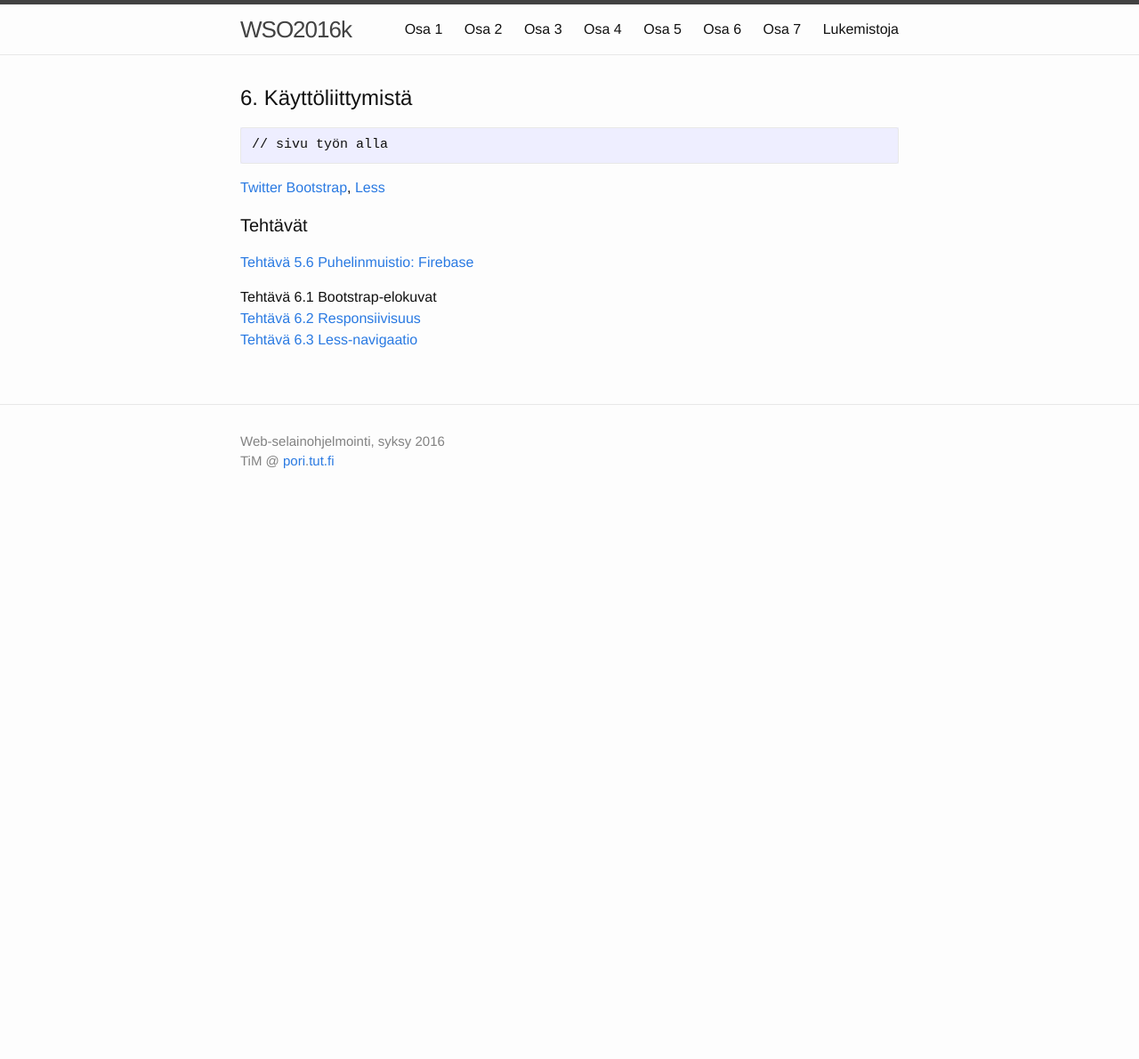
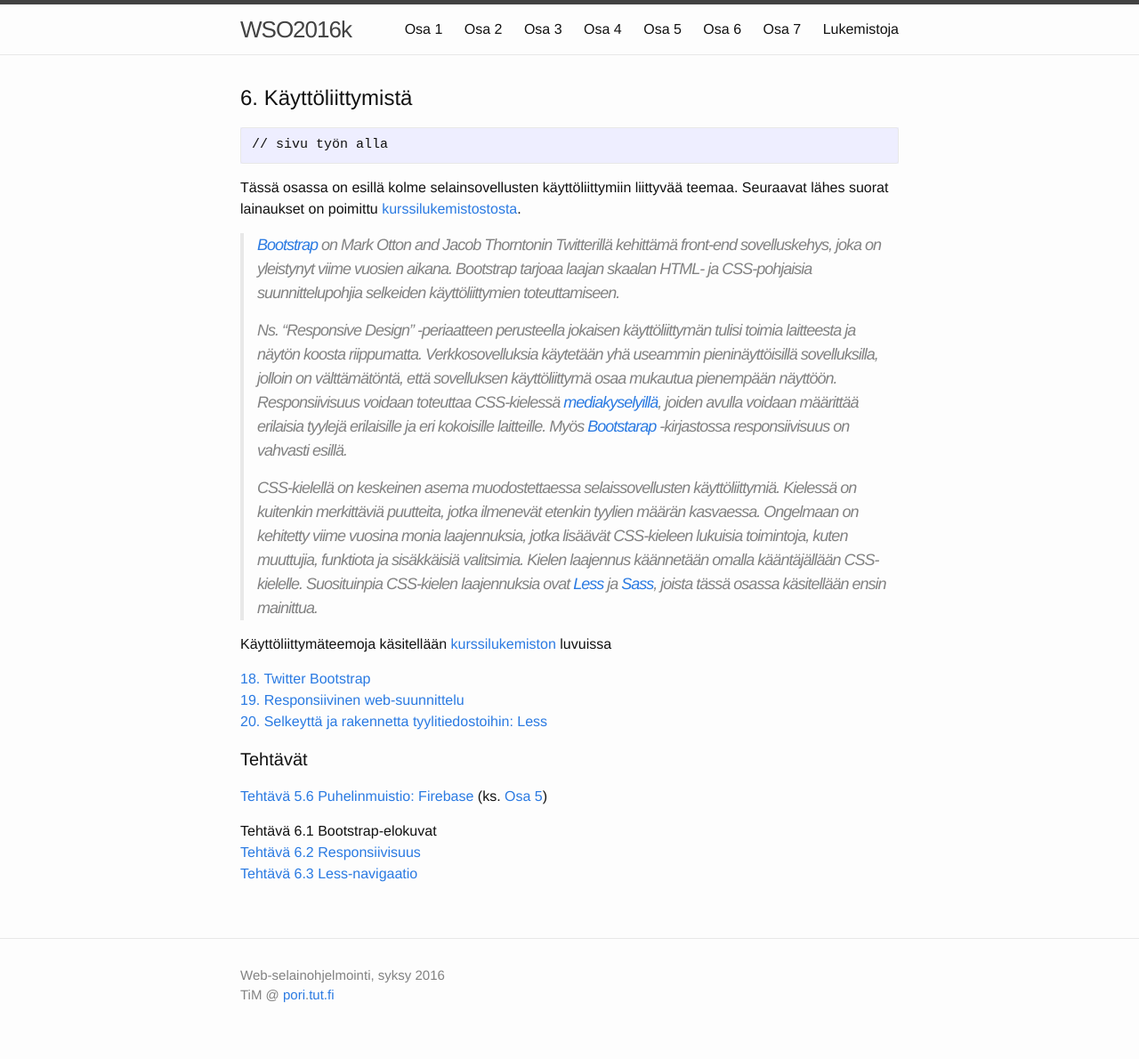
Before and after one commit to timedu/wso, a Jekyll site: the page built from osa6.md, in a window 1280 px wide. Shown: the whole page at 89% size. Built offline with Jekyll 4.4.1, drawn with Linux system fonts in a browser that asks for light colours; before the commit the page ends 900 px from its top, so only the background shows below that.

Commit message:
part 6 intro

```diff
--- a/osa6.md
+++ b/osa6.md
@@ -8,13 +8,34 @@ title: 6. Käyttöliittymistä
 // sivu työn alla
 ~~~
 
+Tässä osassa on esillä kolme selainsovellusten käyttöliittymiin liittyvää teemaa. Seuraavat lähes suorat lainaukset on poimittu [kurssilukemistostosta][weso].
 
-[Twitter Bootstrap](http://getbootstrap.com/), [Less](http://lesscss.org)
+[weso]: {{site.baseurl}}/weso/
 
+> [Bootstrap][bootstrap] on Mark Otton and Jacob Thorntonin Twitterillä kehittämä front-end sovelluskehys, joka on yleistynyt viime vuosien aikana. Bootstrap tarjoaa laajan skaalan HTML- ja CSS-pohjaisia suunnittelupohjia selkeiden käyttöliittymien toteuttamiseen.
+>
+> Ns. "Responsive Design" -periaatteen perusteella jokaisen käyttöliittymän tulisi toimia laitteesta ja näytön koosta riippumatta. Verkkosovelluksia käytetään yhä useammin pieninäyttöisillä sovelluksilla, jolloin on välttämätöntä, että sovelluksen käyttöliittymä osaa mukautua pienempään näyttöön. Responsiivisuus voidaan toteuttaa CSS-kielessä [mediakyselyillä][media_queries], joiden avulla voidaan määrittää erilaisia tyylejä erilaisille ja eri kokoisille laitteille. Myös [Bootstarap][bootstrap]  -kirjastossa responsiivisuus on vahvasti esillä.
+>
+> CSS-kielellä on keskeinen asema muodostettaessa selaissovellusten käyttöliittymiä. Kielessä on kuitenkin merkittäviä puutteita, jotka ilmenevät etenkin tyylien määrän kasvaessa. Ongelmaan on kehitetty viime vuosina monia laajennuksia, jotka lisäävät CSS-kieleen lukuisia toimintoja, kuten muuttujia, funktiota ja sisäkkäisiä valitsimia. Kielen laajennus käännetään omalla kääntäjällään CSS-kielelle. Suosituinpia CSS-kielen laajennuksia ovat [Less][less] ja [Sass][sass], joista tässä osassa käsitellään ensin mainittua.
+
+[bootstrap]: http://getbootstrap.com/
+[media_queries]: https://developer.mozilla.org/en-US/docs/Web/CSS/Media_Queries/Using_media_queries
+[less]: http://lesscss.org
+[sass]: http://sass-lang.com
+
+Käyttöliittymäteemoja käsitellään [kurssilukemiston][weso] luvuissa
+
+[18. Twitter Bootstrap][luku-18]
+[19. Responsiivinen web-suunnittelu][luku-19]
+[20. Selkeyttä ja rakennetta tyylitiedostoihin: Less][luku-20]
+
+[luku-18]: {{site.baseurl}}/weso/#18-Twitter-Bootstrap
+[luku-19]: {{site.baseurl}}/weso/#19-Responsiivinen-web-suunnittelu
+[luku-20]: {{site.baseurl}}/weso/#20-Selkeyttä-ja-rakennetta-tyylitiedostoihin:-Less
 
 #### Tehtävät
 
-[Tehtävä 5.6 Puhelinmuistio: Firebase](tehtava56)
+[Tehtävä 5.6 Puhelinmuistio: Firebase](tehtava56) (ks. [Osa 5](../osa5))
 
 Tehtävä 6.1 Bootstrap-elokuvat
 [Tehtävä 6.2 Responsiivisuus](tehtava62)
```
